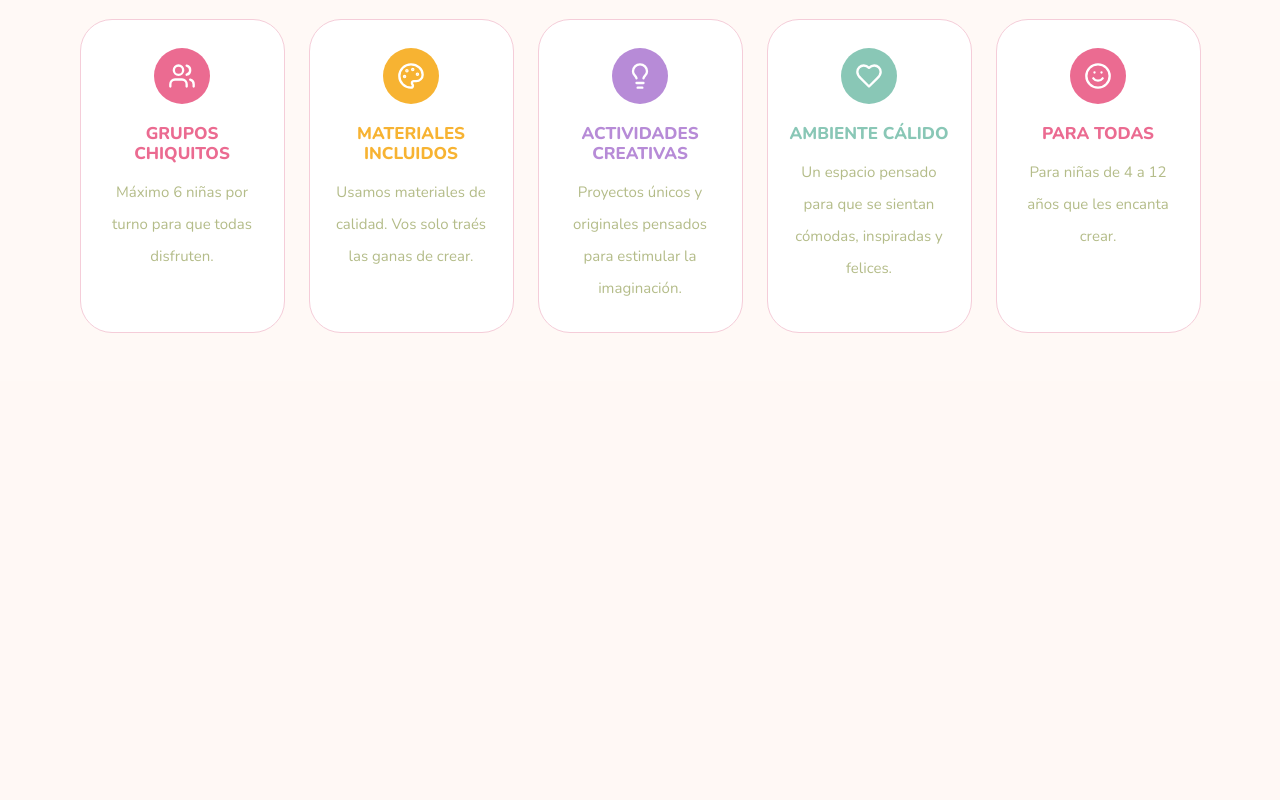
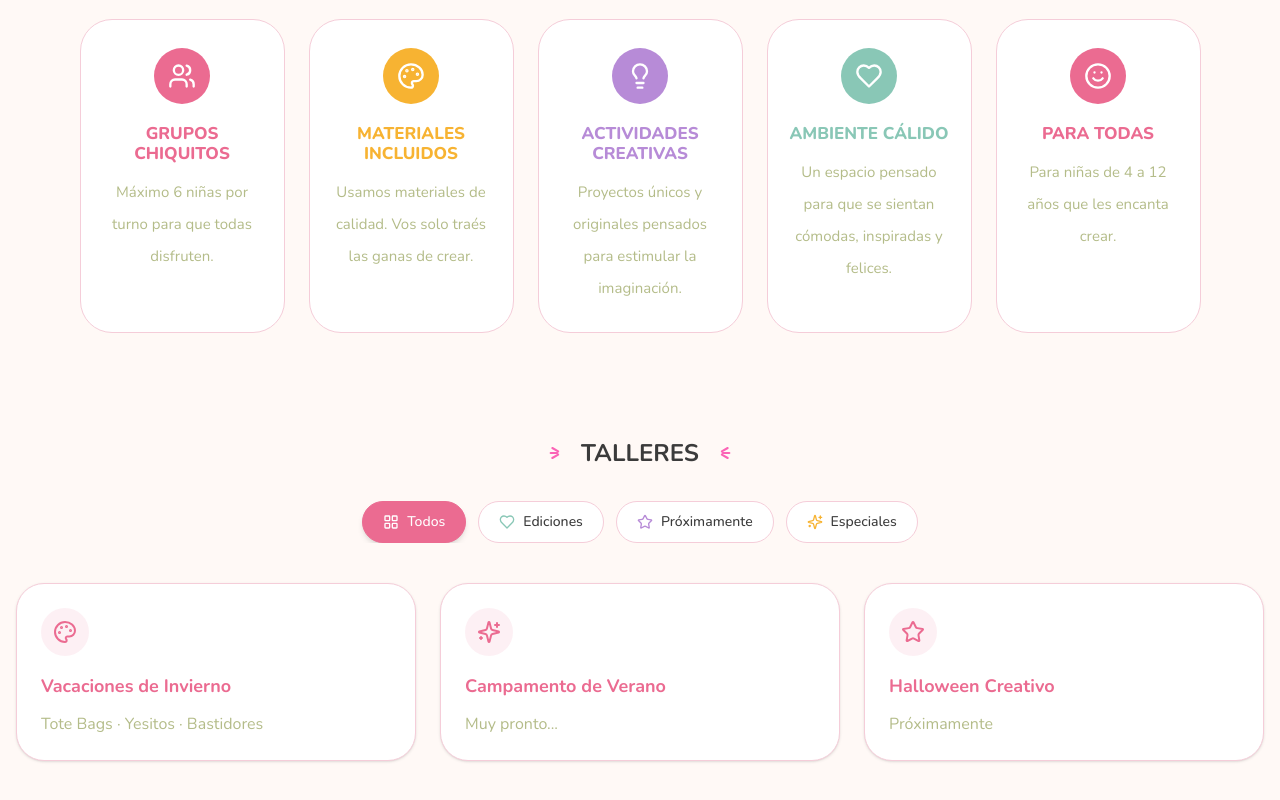
Before and after one commit to Agusme/arte-estilo-web, a Next.js app: page / in a window 1280 px wide. Shown: the part 1014-1814 px from the top of the page. Before the commit the page ends 1395 px from the top, so only its background shows below. Built offline with nearby package versions, Linux system fonts and the light colour scheme; a web font is replaced by a local one.

Commit message:
feat: agrego tabs de workshops

```diff
--- a/app/globals.css
+++ b/app/globals.css
@@ -2,33 +2,47 @@
 @import "tailwindcss";
 
 @theme {
-  --color-rosa:  #EB6B91;
-  --color-rosa-claro: #FFE3E9;
+  --color-rosa: #eb6b91;
+  --color-rosa-claro: #ffe3e9;
 
-  --color-celeste: #89C7B6;
-  --color-celeste-claro: #E0F7F5;
+  --color-celeste: #89c7b6;
+  --color-celeste-claro: #e0f7f5;
 
-  --color-lila: #B78BD7;
-  --color-lila-claro: #F3ECFF;
+  --color-lila: #b78bd7;
+  --color-lila-claro: #f3ecff;
 
-  --color-naranja: #F7B332;
+  --color-naranja: #f7b332;
 
-  --color-gris: #3B3B3B;
+  --color-gris: #3b3b3b;
   --color-gris-medio: #7d8260;
 
-  --color-gris-claro: #B4BC89;
+  --color-gris-claro: #b4bc89;
 
-  --color-fondo: #FFF8F5;
+  --color-fondo: #fff8f5;
 
   --radius-xl: 2rem;
   --radius-lg: 1.5rem;
 }
 
+/* Tab icon color helpers */
+.tab-icon-ediciones {
+  color: var(--color-celeste);
+}
+.tab-icon-proximas {
+  color: var(--color-lila);
+}
+.tab-icon-especiales {
+  color: var(--color-naranja);
+}
+.tab-icon-todos {
+  color: var(--color-rosa);
+}
+
 * {
   transition:
-    color .2s,
-    background-color .2s,
-    border-color .2s;
+    color 0.2s,
+    background-color 0.2s,
+    border-color 0.2s;
 }
 
 .font-logo {
@@ -61,7 +75,14 @@ body {
   display: inline-flex;
   animation: slide-horizontal 12s linear infinite;
 }
+.no-scrollbar::-webkit-scrollbar {
+  display: none;
+}
 
+.no-scrollbar {
+  -ms-overflow-style: none;
+  scrollbar-width: none;
+}
 @keyframes slide-horizontal {
   from {
     transform: translateX(0);
--- a/app/page.tsx
+++ b/app/page.tsx
@@ -1,6 +1,7 @@
 import Benefits from "@/components/Benefits";
 import Header from "@/components/Header";
 import Hero from "@/components/Hero";
+import Workshops from "@/components/Workshops";
 
 export default function Home() {
   return (
@@ -9,6 +10,7 @@ export default function Home() {
       <main id="inicio">
         <Hero />
         <Benefits />
+        <Workshops />
       </main>
     </div>
   );
--- a/components/Workshops.tsx
+++ b/components/Workshops.tsx
@@ -0,0 +1,146 @@
+"use client";
+
+import { useState } from "react";
+import {
+  LuHeart,
+  LuPalette,
+  LuSparkles,
+  LuLayoutGrid,
+  LuStar,
+  LuFlower2,
+} from "react-icons/lu";
+
+import { PinkAccent } from "./ui/PinkAccent";
+
+const tabs = [
+  {
+    id: "todos",
+    label: "Todos",
+    icon: LuLayoutGrid,
+  },
+  {
+    id: "ediciones",
+    label: "Ediciones",
+    icon: LuHeart,
+  },
+  {
+    id: "proximas",
+    label: "Próximamente",
+    icon: LuStar,
+  },
+  {
+    id: "especiales",
+    label: "Especiales",
+    icon: LuSparkles,
+  },
+];
+
+const workshops = [
+  {
+    title: "Vacaciones de Invierno",
+    description: "Tote Bags · Yesitos · Bastidores",
+    icon: LuPalette,
+    category: "ediciones",
+  },
+  {
+    title: "Campamento de Verano",
+    description: "Muy pronto...",
+    icon: LuSparkles,
+    category: "proximas",
+  },
+  {
+    title: "Halloween Creativo",
+    description: "Próximamente",
+    icon: LuStar,
+    category: "especiales",
+  },
+];
+
+export default function Workshops() {
+  const [activeTab, setActiveTab] = useState("todos");
+
+  const filteredWorkshops =
+    activeTab === "todos"
+      ? workshops
+      : workshops.filter((item) => item.category === activeTab);
+
+  return (
+    <section
+      id="talleres"
+      className="relative overflow-hidden bg-[#fff9f6] py-14"
+    >
+      <div className="mx-auto max-w-7xl px-4">
+        {/* ===== TÍTULO ===== */}
+
+        <div className="relative mb-8 flex items-center justify-center gap-3 text-center">
+          <PinkAccent />
+
+          <h2 className="text-xl font-bold text-gris md:text-2xl">TALLERES</h2>
+
+          <PinkAccent className="scale-x-[-1]" />
+        </div>
+
+        {/* ================= TABS ================= */}
+
+<div className="mb-10 overflow-x-auto">
+  <div className="flex w-max min-w-full justify-start gap-3 px-1 md:w-auto md:min-w-0 md:justify-center">
+    {tabs.map((tab) => {
+      const Icon = tab.icon;
+      const isActive = activeTab === tab.id;
+
+      const colorClass = isActive
+        ? "text-white"
+        : tab.id === "ediciones"
+        ? "tab-icon-ediciones"
+        : tab.id === "proximas"
+        ? "tab-icon-proximas"
+        : tab.id === "especiales"
+        ? "tab-icon-especiales"
+        : "tab-icon-todos";
+
+      return (
+        <button
+          key={tab.id}
+          onClick={() => setActiveTab(tab.id)}
+          className={`flex shrink-0 items-center gap-2 rounded-full border px-5 py-2.5 text-sm font-medium transition-all duration-300 ${
+            isActive
+              ? "border-rosa bg-rosa text-white shadow-md"
+              : "border-[#F5CDD9] bg-white text-gris hover:border-rosa hover:bg-rosa/5"
+          }`}
+        >
+          <Icon className={`h-4 w-4 ${colorClass}`} />
+          <span>{tab.label}</span>
+        </button>
+      );
+    })}
+  </div>
+</div>
+
+        {/* ACÁ SIGUEN LAS CARDS */}
+
+        <div className="grid gap-6 md:grid-cols-3">
+          {filteredWorkshops.map((item) => {
+            const Icon = item.icon;
+
+            return (
+              <article
+                key={item.title}
+                className="rounded-[28px] border border-[#F5CDD9] bg-white p-6 shadow-sm"
+              >
+                <div className="mb-4 flex h-12 w-12 items-center justify-center rounded-full bg-rosa/10 text-rosa">
+                  <Icon className="h-6 w-6" />
+                </div>
+
+                <h3 className="mb-3 text-lg font-bold text-rosa">
+                  {item.title}
+                </h3>
+
+                <p className="text-gris-claro">{item.description}</p>
+              </article>
+            );
+          })}
+        </div>
+      </div>
+    </section>
+  );
+}
```
